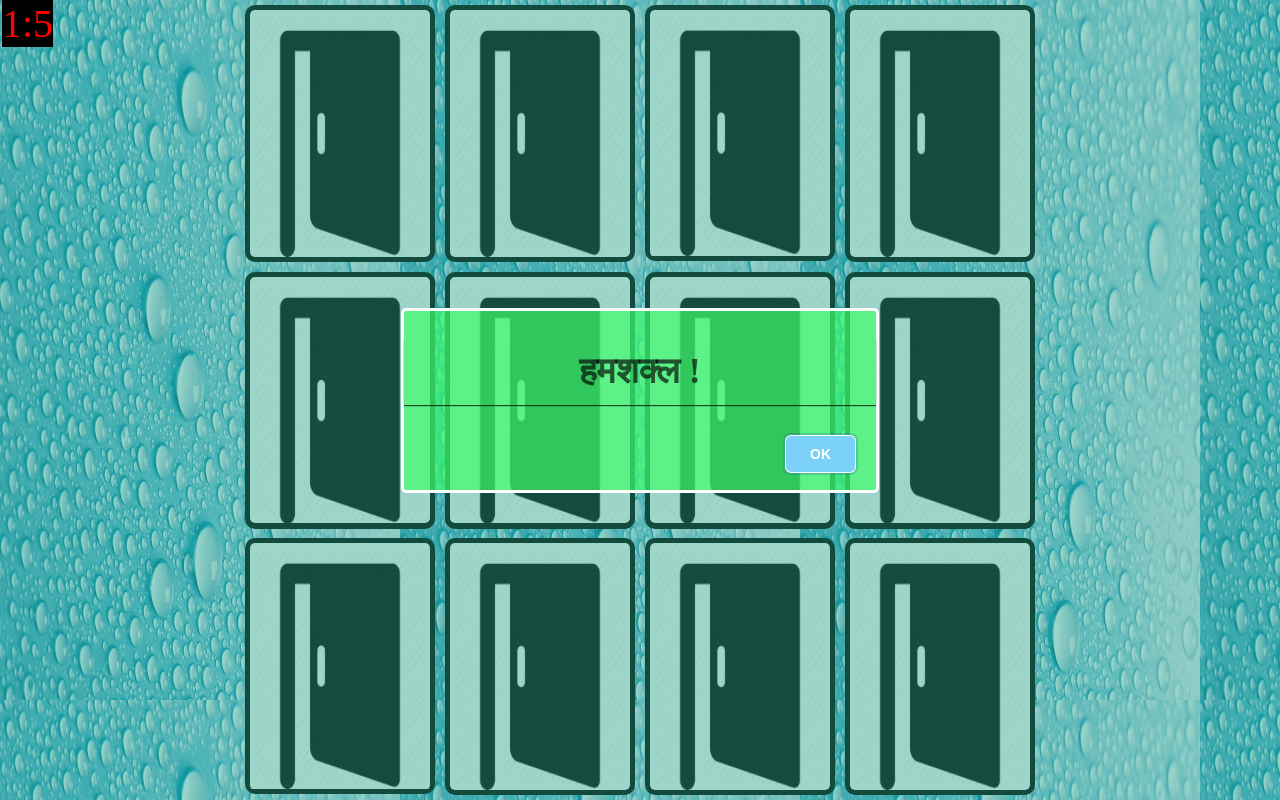
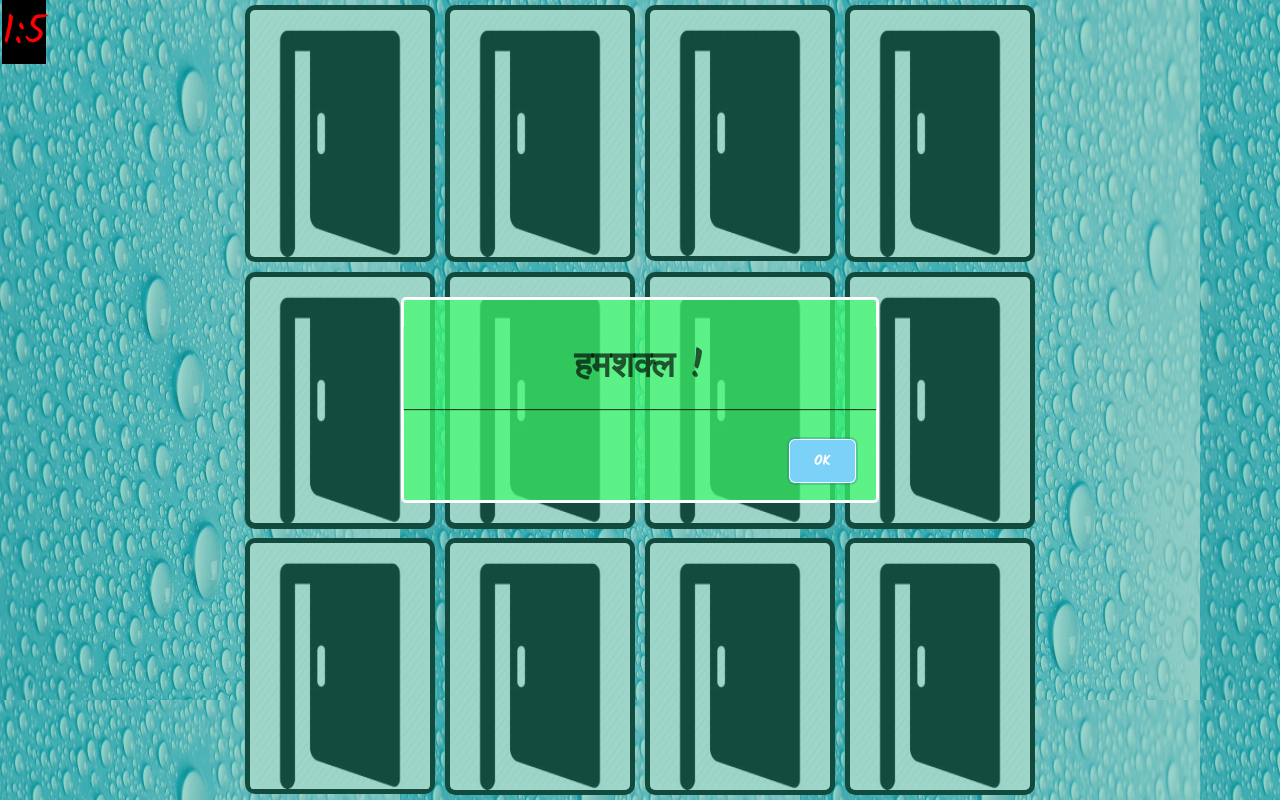
Before and after one commit to srmarohit/memoryGame, a plain HTML site: page level1.html in a window 1280 px wide. Shown: the top 800 px of the page. Drawn offline with nearby package versions, Linux system fonts and the light colour scheme.

Commit message:
hindi fonts

```diff
--- a/level1.html
+++ b/level1.html
@@ -2,6 +2,9 @@
 <html>
   <head>
       <title>Memory Game</title>
+         <meta charset="UTF-8">
+           <meta name="viewport" content="width=device-width, initial-scale=1.0">
+           <link href="https://fonts.googleapis.com/css2?family=Kalam:wght@400;700&display=swap" rel="stylesheet">
       <link rel="stylesheet" href="style.css">
       <link rel="stylesheet" href="hindfont.css">
       <link rel="stylesheet" href="font.css">
--- a/style.css
+++ b/style.css
@@ -2,6 +2,7 @@
     padding: 0px;
     margin: 0px;
     box-sizing: border-box ;
+    font-family: 'Kalam', cursive;
 }
 
 body{
```
Also changed, not shown: level2.html (+3 -0 lines), level3.html (+3 -0 lines), level4.html (+3 -0 lines).
